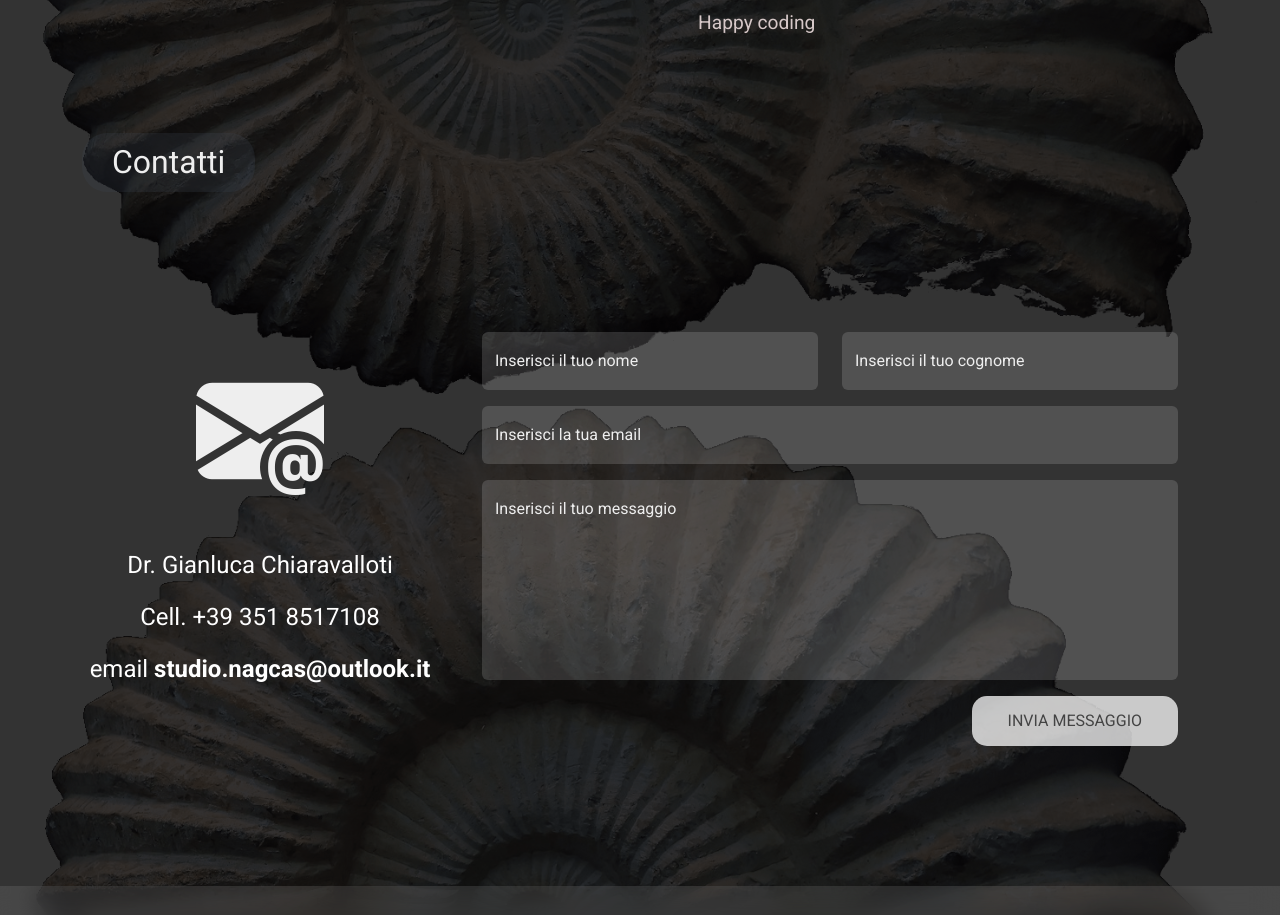
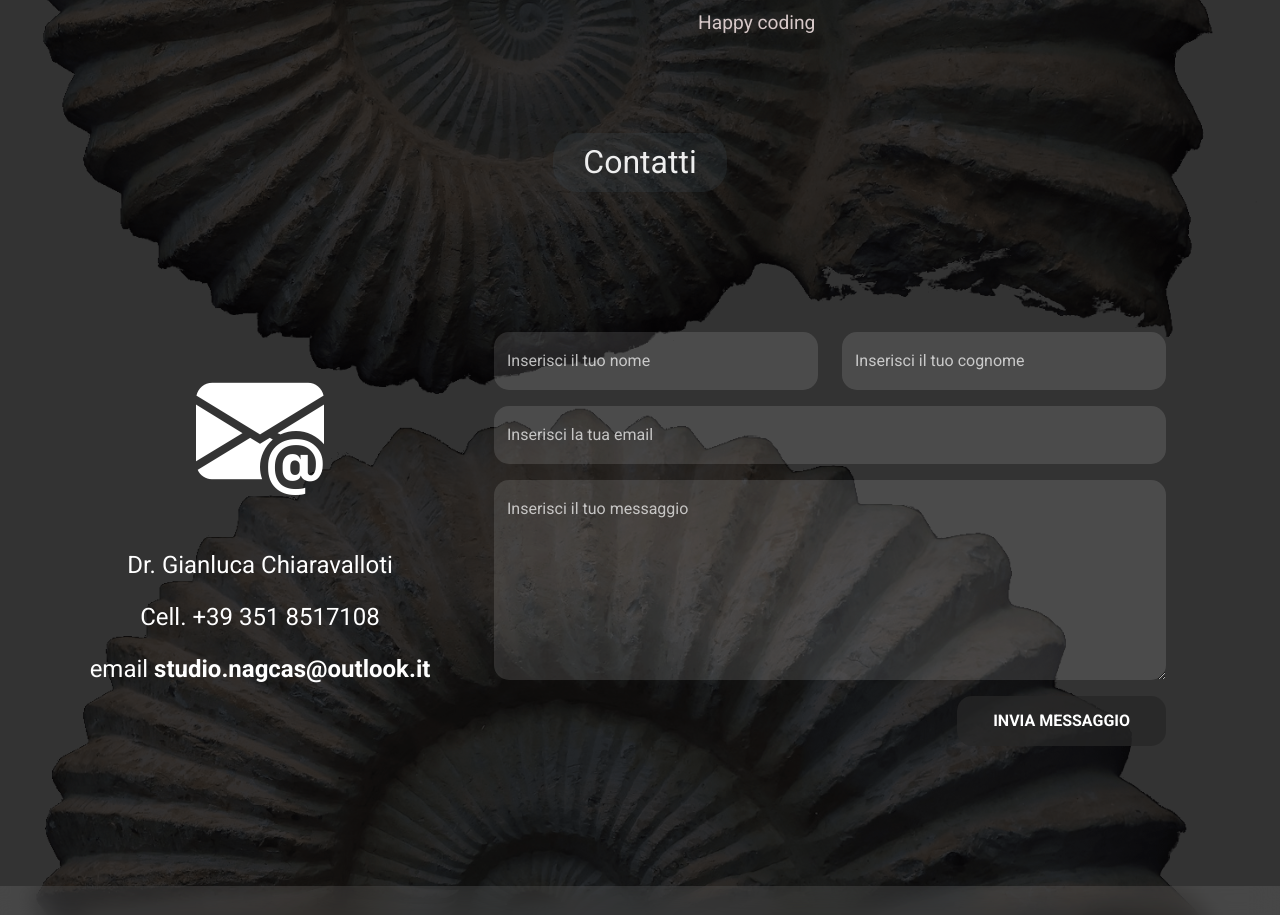
Before and after one commit to nagcas/Portfolio-Gianluca, a React (Vite) app in the folder frontend/: page / in a window 1280 px wide. Shown: the part 6920-7835 px from the top of the page. Built offline with nearby package versions, Linux system fonts and the light colour scheme; no server answers.

Commit message:
feat: add esbuild configuration and update styles for contacts and footer components

```diff
--- /dev/null
+++ b/frontend/pnpm-workspace.yaml
@@ -0,0 +1,2 @@
+allowBuilds:
+  esbuild: set this to true or false
--- a/frontend/src/components/about/About.jsx
+++ b/frontend/src/components/about/About.jsx
@@ -40,7 +40,7 @@ function About() {
   }, [isLargeScreen]);
 
   return (
-    <Container id="about" className="content__about">
+    <Container id="about" className="content__about no-copy">
       <h2 className="d-flex justify-content-center align-items-center content__title__about">
         {t("about.chi-sono")}
       </h2>
--- a/frontend/src/components/contacts/Contacts.css
+++ b/frontend/src/components/contacts/Contacts.css
@@ -1,5 +1,4 @@
 .content__contacts {
-  height: auto;
   margin-top: 60px;
   border-radius: 25px;
   padding: 20px;
@@ -9,64 +8,127 @@
 
 .content__title__contacts {
   width: max-content;
-  height: auto;
   border-radius: 25px;
   color: #eee;
-  margin: 60px 0 60px 0;
+  margin: 60px auto;
   text-align: center;
   font-size: 2rem;
-  background-color: #3e49543a;
+  background-color: rgba(62, 73, 84, 0.23);
   padding: 10px 30px;
 }
 
 .form__contact {
+  width: 100%;
   max-width: 900px;
 }
 
+/* Bootstrap form */
 .form-control {
-  background-color: #ffffff26;
-  color: #eee;
+  background-color: rgba(255, 255, 255, 0.12) !important;
+  border: 1px solid rgba(255, 255, 255, 0.15);
+  color: #fff !important;
+  border-radius: 15px;
+  transition: all 0.3s ease;
 }
 
 .form-control:focus {
-  background-color: #ffffff26;
-  color: #eee;
-  border-color: #444;
-  box-shadow: none;
+  background-color: rgba(255, 255, 255, 0.18) !important;
+  border-color: #ffffff70;
+  color: #fff !important;
+  box-shadow: 0 0 0 0.2rem rgba(255, 255, 255, 0.1);
 }
 
+.form-control::placeholder {
+  color: rgba(255, 255, 255, 0.6);
+}
+
+/* Floating labels */
+.form-floating > label,
+.floating-label {
+  color: rgba(255, 255, 255, 0.7);
+}
+
+/* Input personalizzati */
+.form__input,
+.form__textarea {
+  border: none;
+  outline: none;
+  color: #fff;
+}
+
+.form__input:hover,
+.form__textarea:hover {
+  background-color: rgba(39, 39, 39, 0.75);
+}
+
+/* Textarea */
+.form__textarea {
+  resize: vertical;
+  min-height: 200px !important;
+  max-height: 400px !important;
+  background-color: rgba(255, 255, 255, 0.12) !important;
+  color: #fff !important;
+}
+
+/* Bottone */
 .btn__send__form {
   height: 50px;
   padding: 0 36px;
-  background-color: #ffffffbd;
-  color: #444;
+  background-color: rgba(39, 39, 39, 0.75);
+  color: #fff;
   border: none;
   border-radius: 15px;
   text-transform: uppercase;
+  font-weight: 600;
+  transition: all 0.3s ease;
 }
 
 .btn__send__form:hover {
-  background-color: #272727bd;
-  color: #eee;
-  border: none;
+  background-color: rgba(255, 255, 255, 0.9);
+  color: #111;
 }
 
+/* Icona */
 .icons__email {
   font-size: 8rem;
+  color: #fff;
 }
 
-.form__input, .form__textarea {
-  border: 0;
-  outline: none;
+/* Alert */
+.alert {
+  border-radius: 15px;
 }
 
-.form__input:hover, .form__textarea:hover {
-  background-color: #272727bd;
+.form-floating > label {
+  color: rgba(255, 255, 255, 0.7) !important;
+  background: transparent !important;
 }
 
-.form__textarea {
-  min-width: 100%;
-  resize: none;
-  min-height: 200px !important;
-  max-height: 400px !important;
+.form-floating > .form-control:focus ~ label,
+.form-floating > .form-control:not(:placeholder-shown) ~ label,
+.form-floating > .form-control-plaintext ~ label,
+.form-floating > .form-select ~ label {
+  color: #fff !important;
+  background: transparent !important;
 }
+
+/* Rimuove il bianco dietro la label */
+.form-floating > label::after {
+  background: transparent !important;
+}
+
+/* Responsive */
+@media screen and (max-width: 768px) {
+  .content__title__contacts {
+    font-size: 1.5rem;
+    padding: 10px 20px;
+  }
+
+  .icons__email {
+    font-size: 5rem;
+  }
+
+  .content__contacts {
+    padding: 10px;
+  }
+}
--- a/frontend/src/components/contacts/Contacts.jsx
+++ b/frontend/src/components/contacts/Contacts.jsx
@@ -120,7 +120,7 @@ function Contacts() {
         return;
       };
 
-      setMessage({ type: "success", text: t("Messaggio inviato correttamente") }); // Mostra un messaggio di successo
+      setMessage({ type: "success", text: t("contacts.messaggio-inviato") }); // Mostra un messaggio di successo
 
       // Reset del modulo dopo il successo
       setTimeout(() => {
@@ -134,7 +134,7 @@ function Contacts() {
       }, 1500);
     } catch (error) {
       console.error("contact:", error.message);
-      setErrors({ email: t("contacts.errore-nell'invio della email") }); // Mostra un errore specifico per l'email
+      setErrors({ email: t("contacts.errore-nell'invio-della-email") }); // Mostra un errore specifico per l'email
     } finally {
       setLoading(false); // Nasconde lo spinner di caricamento
     }
@@ -155,7 +155,7 @@ function Contacts() {
             <p className="fs-4 text-white no-copy">
             {t("contacts.cell")} +39 351 8517108
             </p>
-            <p className="fs-4 text-white">
+            <p className="fs-4 text-white no-copy">
             {t("contacts.email")} <span className="fw-bold no-copy">studio.nagcas@outlook.it</span>
             </p>
           </div>
--- a/frontend/src/components/footer/Footer.jsx
+++ b/frontend/src/components/footer/Footer.jsx
@@ -18,7 +18,7 @@ function Footer() {
         <Row className="d-flex justify-content-center align-items-top">
           <Col sm={12} md={6} lg={3} className="text-center">
             <Link to="hero" className="logo-link mt-4">
-              <h5>
+              <h5 className="no-copy">
                 Gianluca
                 {" "}<Image src={Logo} alt="Logo" className="logo" />{" "}
                 Chiaravalloti
--- a/frontend/src/components/skills/Skills.css
+++ b/frontend/src/components/skills/Skills.css
@@ -25,7 +25,6 @@
   text-align: center;
   margin-bottom: 20px;
   padding: 20px;
-  cursor: pointer;
 }
 
 .skills:hover {
```
